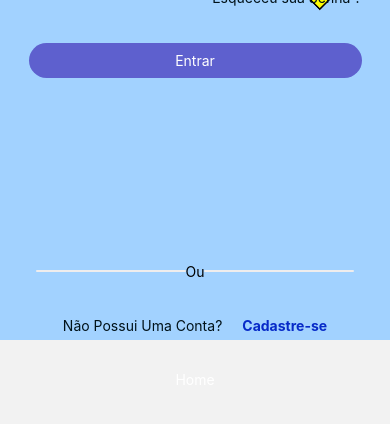
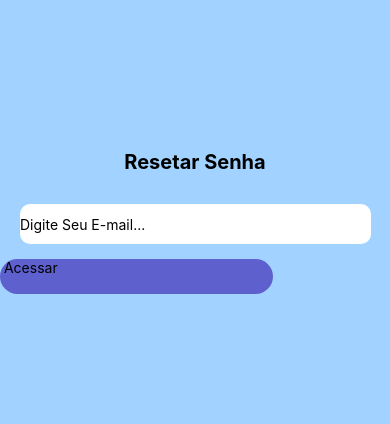
Before and after one commit to jean-arl/ContaPraGente, a React Native app in the folder ContaPraGente/: screen /EsqueciMinhaSenha in a window 390 px wide. Shown: the top 424 px of the page. Built offline with nearby package versions, Linux system fonts and the light colour scheme.

Commit message:
alterações na home,login, e adição de nova pagina Esqueci minha senha

```diff
--- a/ContaPraGente/Src/Pages/Cadastro/Cadastro.js
+++ b/ContaPraGente/Src/Pages/Cadastro/Cadastro.js
@@ -1,5 +1,5 @@
 import React, {useState} from "react";
-import { StyleSheet, Text, View, Image, TextInput, TouchableOpacity, ScrollView, KeyboardAvoidingView, Platform, Alert } from 'react-native';
+import { StyleSheet, Text, Image, TextInput, TouchableOpacity, ScrollView, KeyboardAvoidingView, Platform, Alert } from 'react-native';
 
 export default function Cadastro (){
 
@@ -20,6 +20,7 @@ const [confirmeSenha, setConfirmSenha] = useState ('');
   }
 
     return (
+
       <KeyboardAvoidingView style={styles.container} behavior={Platform.OS === 'ios' ? 'padding' : null} keyboardVerticalOffset={10}>
           <ScrollView style= {{width: '100%'}}>
 
@@ -78,7 +79,9 @@ const [confirmeSenha, setConfirmSenha] = useState ('');
 const styles = StyleSheet.create({
     container: {
       flex: 1,
-      backgroundColor: '#a2d2ff'
+      backgroundColor: '#a2d2ff',
+      maxHeight: '100%',
+      minHeight:'100%'
   },
 
 InputCadastro: {
--- /dev/null
+++ b/ContaPraGente/Src/Pages/EsqueciMinhaSenha/EsqueciMinhaSenha.js
@@ -0,0 +1,54 @@
+import React from "react";
+import {ScrollView, Text, style, StyleSheet, TextInput, SafeAreaView, TouchableOpacity} from 'react-native';
+
+export default function EsqueciMinhaSenha (){
+    return (
+        <ScrollView style={styles.container} >
+
+        <SafeAreaView>
+
+            <Text style={styles.Title}>Resetar Senha</Text>
+
+            <TextInput style={styles.btnInput} placeholder='Digite Seu E-mail...'/>
+
+            <TouchableOpacity style={styles.btnEntrar}>
+
+            <Text style={styles.btnReset}> Acessar </Text>
+
+            </TouchableOpacity>
+        </SafeAreaView>
+        </ScrollView>
+    );
+}
+
+
+const styles = StyleSheet.create({
+    container: {
+        flex:1,
+        backgroundColor: '#a2d2ff'
+    },
+
+    Title:{
+        marginTop: 150,
+        textAlign: 'center',
+        fontSize: 20,
+        fontWeight: 'bold',
+        marginBottom: 30
+    },
+
+    btnInput:{
+        backgroundColor: '#fff',
+        width: '90%',
+        borderRadius: 10,
+        height: 40,
+        marginBottom: 15,
+        marginLeft: 20
+    },
+
+    btnReset:{
+        backgroundColor: '#5e60ce',
+        width: '70%',
+        height: 35,
+        borderRadius: 20
+    }
+});
--- a/ContaPraGente/Src/Pages/Home/Home.js
+++ b/ContaPraGente/Src/Pages/Home/Home.js
@@ -1,12 +1,21 @@
 import React from 'react';
-import { Text, ScrollView } from 'react-native';
+import { Text, View, StyleSheet, Image, SafeAreaView, ScrollView } from 'react-native';
 
 
-export default function Perfil () {
+export default function Home () {
     return (
-        <ScrollView style={{ width:'100%' }}>
-            <Text style={{textAlign: 'center' , textDecorationColor: 'Red', textTransform: 'uppercase'}}>Home</Text>
-        </ScrollView>
+      <ScrollView style={styles.container}>
+          <SafeAreaView>
+              <Text>Bem Vindo A Home</Text>
+          </SafeAreaView>
+      </ScrollView>
 
-    )
+    );
 }
+
+const styles = StyleSheet.create ({
+    container:{
+        backgroundColor: '#a2d2ff'
+    }
+
+});
--- a/ContaPraGente/Src/Pages/Login/Login.js
+++ b/ContaPraGente/Src/Pages/Login/Login.js
@@ -1,9 +1,11 @@
 import React, {useState} from 'react';
 import { StyleSheet, Text, View, Image, TextInput, TouchableOpacity, Platform, KeyboardAvoidingView, Keyboard, TouchableWithoutFeedback } from 'react-native';
+import { SafeAreaView } from 'react-native-safe-area-context';
 
 export default function Login ( { navigation } ) {
 
   return (
+
     <KeyboardAvoidingView behavior={Platform.OS === 'ios' ? 'padding' : 'height'}>
       <TouchableWithoutFeedback onPress={ () => Keyboard.dismiss() } >
     <View style={styles.container}>
@@ -14,14 +16,15 @@ export default function Login ( { navigation } ) {
       <TextInput secureTextEntry='true' placeholder='Digite Sua Senha...' style={styles.InputLogin} />
 
       <View style={styles.forgotContainer}>
-        <TouchableOpacity>
+        <TouchableOpacity onPress= {()=> navigation.navigate('EsqueciMinhaSenha')}>
           <Text style={styles.forgotText}>Esqueceu sua Senha ?</Text>
         </TouchableOpacity>
       </View>
 
       <TouchableOpacity style={styles.btnEntrar}>
 
-        <Text style={{color:'white', textAlign:'center'}}>Entrar</Text>
+        <Text style={{color:'white', textAlign:'center', fontWeight: 'bold'}}
+        onPress= {()=> navigation.navigate('Home')}>Acessar</Text>
 
       </TouchableOpacity>
 
@@ -32,31 +35,24 @@ export default function Login ( { navigation } ) {
       </View>
 
       <View style={{flexDirection:'row', marginTop: '10%'}}>
-        <Text style= {{ color:'#001219', textAlign:'center', paddingRight: 20}}>Não Possui Uma Conta?</Text>
+        <Text style= {{ color:'#001219', textAlign:'center', paddingRight: 20, fontWeight: 'bold', fontSize:'14'}}>
+          Não Possui Uma Conta?</Text>
         <TouchableOpacity onPress= {()=> navigation.navigate('Cadastro')}>
           <Text style= {styles.btnCadastrar}>Cadastre-se</Text>
         </TouchableOpacity>
       </View>
-
-      <TouchableOpacity style= {{marginTop: '10%'}} onPress= {()=> navigation.navigate('Home')}>
-        <Text style= {{color:'white', textAlign:'center'}}>
-          Home
-        </Text>
-      </TouchableOpacity>
-
-
-    </View>
+      </View>
 
       </TouchableWithoutFeedback>
     </KeyboardAvoidingView>
+
   );
 }
 
 const styles = StyleSheet.create({
   container: {
-    marginTop: '-1%',
     maxHeight: '100%',
-    minHeight: '101%',
+    minHeight: '100%',
     backgroundColor: '#a2d2ff',
     alignItems: 'center',
     justifyContent: 'center',
@@ -97,7 +93,8 @@ const styles = StyleSheet.create({
   forgotContainer:{
     width: '90%',
     alignItems: 'flex-end',
-    marginBottom: '10%'
+    marginBottom: '10%',
+    fontWeight: 'bold',
   },
 
   forgotText:{
--- a/ContaPraGente/Src/Routes/Routes.js
+++ b/ContaPraGente/Src/Routes/Routes.js
@@ -5,6 +5,7 @@ import { createNativeStackNavigator } from "@react-navigation/native-stack";
 import Login from "../Pages/Login/Login";
 import Cadastro from "../Pages/Cadastro/Cadastro";
 import Home from "../Pages/Home/Home";
+import EsqueciMinhaSenha from "../Pages/EsqueciMinhaSenha/EsqueciMinhaSenha";
 
 
 const Stack = createNativeStackNavigator ();
@@ -18,6 +19,8 @@ export default function Routes ( ) {
 
         <Stack.Screen name='Home' component={Home} options= {{headerShown: false }}/>
 
+        <Stack.Screen name='EsqueciMinhaSenha' component={EsqueciMinhaSenha} options= {{headerShown: false }}/>
+
     </Stack.Navigator>
 
   );
```
Also changed, not shown: ContaPraGente/App.js (+4 -4 lines), ContaPraGente/Src/Pages/Home/Logo.png (added).
